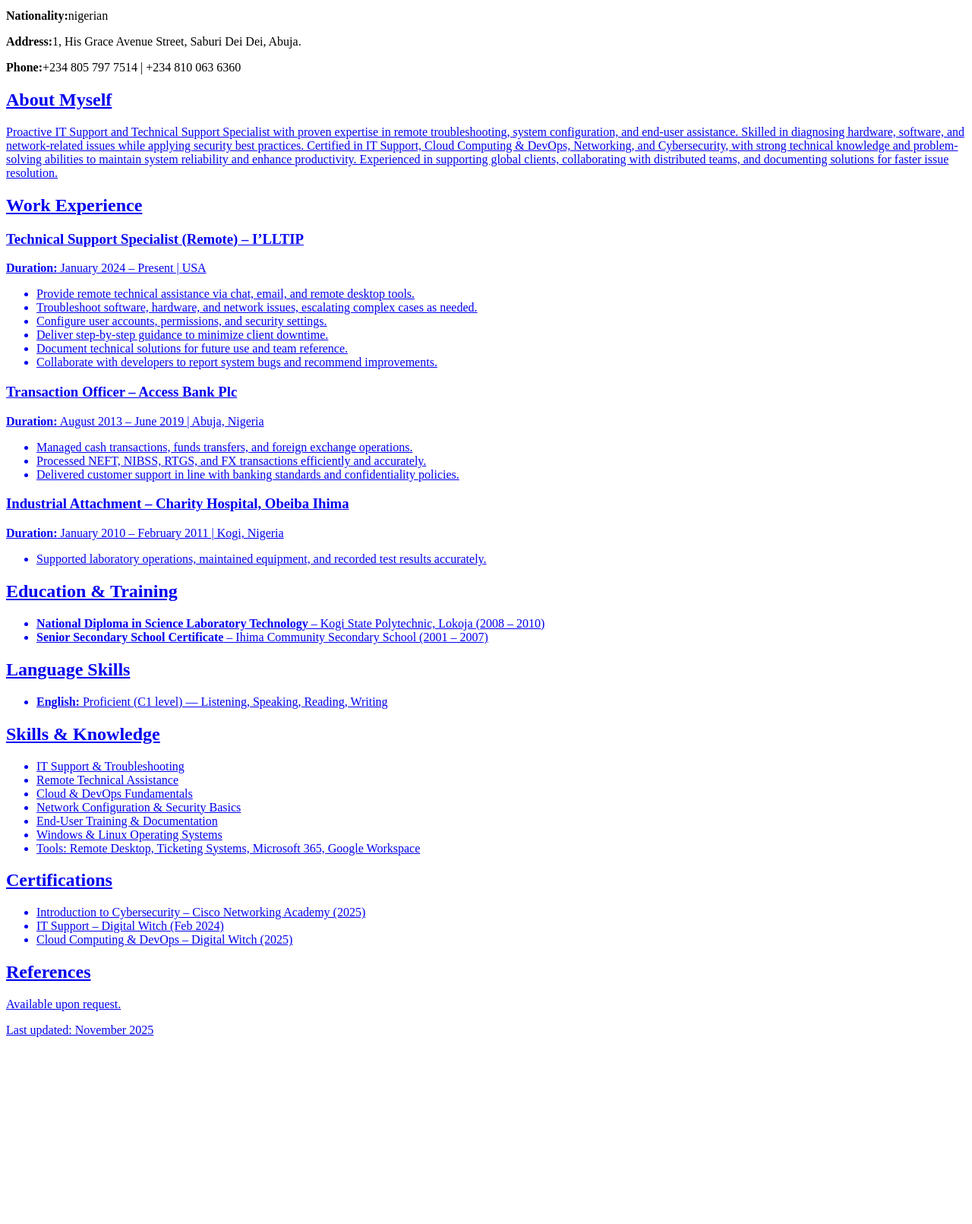
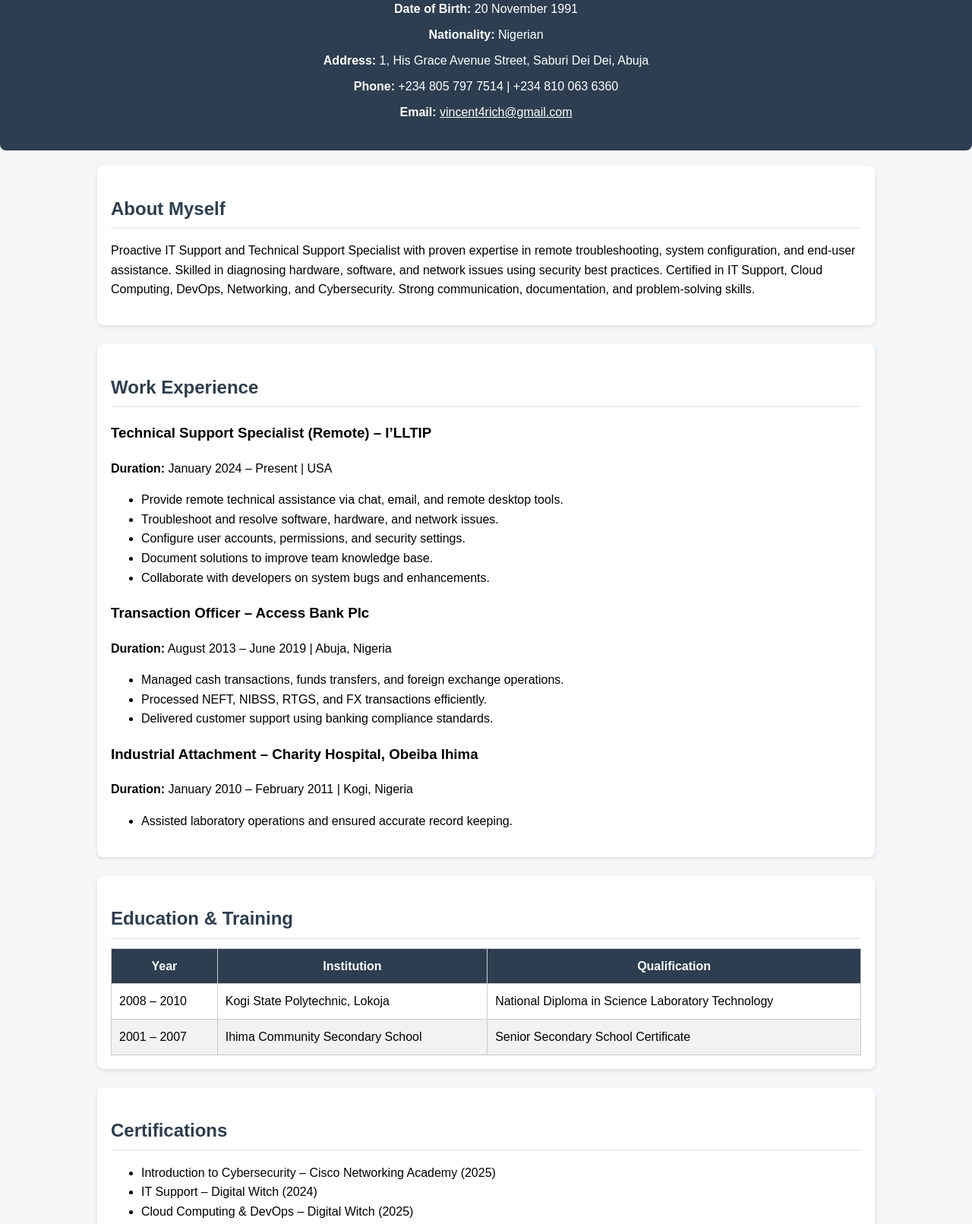
Before and after one commit to Oziadaovosi/Vin-Resume, a plain HTML site: page index.html in a window 1280 px wide. Shown: the part 102-1713 px from the top of the page at 76% size. Before the commit the page ends 1483 px from the top, so only its background shows below. Drawn offline with Linux system fonts and the light colour scheme.

Commit message:
Added resume styling and updated layout

```diff
--- a/index.html
+++ b/index.html
@@ -4,27 +4,33 @@
     <meta charset="UTF-8">
     <meta name="viewport" content="width=device-width, initial-scale=1.0">
     <title>Vincent Onotu Bello - Technical CV</title>
+    <link rel="stylesheet" href="style.css">
 </head>
+
 <body>
+
     <header>
         <h1>Vincent Onotu Bello</h1>
         <p><strong>Date of Birth:</strong> 20 November 1991</p>
-        <p><strong>Nationality:</strong>nigerian</p>
-        <p><strong>Address:</strong>1, His Grace Avenue Street, Saburi Dei Dei, Abuja.</p>
-        <p><strong>Phone:</strong>+234 805 797 7514 | +234 810 063 6360</p>
-        <p><Email:> <a href="mailto:vincent4rich@gmail.com"<vincent4rich@gmil.com</a></p>
+        <p><strong>Nationality:</strong> Nigerian</p>
+        <p><strong>Address:</strong> 1, His Grace Avenue Street, Saburi Dei Dei, Abuja</p>
+        <p><strong>Phone:</strong> +234 805 797 7514 | +234 810 063 6360</p>
+        <p><strong>Email:</strong>
+            <a href="mailto:vincent4rich@gmail.com">vincent4rich@gmail.com</a>
+        </p>
     </header>
 
     <main>
+
         <section>
             <h2>About Myself</h2>
-
-            <p>Proactive IT Support and Technical Support Specialist with proven expertise in remote troubleshooting, system configuration, and end-user assistance.
-                    Skilled in diagnosing hardware, software, and network-related issues while applying security best practices.
-                    Certified in IT Support, Cloud Computing & DevOps, Networking, and Cybersecurity, with strong technical knowledge and problem-solving abilities to maintain system reliability and enhance productivity.
-                    Experienced in supporting global clients, collaborating with distributed teams, and documenting solutions for faster issue resolution.
+            <p>
+                Proactive IT Support and Technical Support Specialist with proven expertise in remote troubleshooting,
+                system configuration, and end-user assistance. Skilled in diagnosing hardware, software, and network
+                issues using security best practices. Certified in IT Support, Cloud Computing, DevOps, Networking,
+                and Cybersecurity. Strong communication, documentation, and problem-solving skills.
             </p>
-        <section>
+        </section>
 
         <section>
             <h2>Work Experience</h2>
@@ -34,11 +40,10 @@
                 <p><strong>Duration:</strong> January 2024 – Present | USA</p>
                 <ul>
                     <li>Provide remote technical assistance via chat, email, and remote desktop tools.</li>
-          <li>Troubleshoot software, hardware, and network issues, escalating complex cases as needed.</li>
+                    <li>Troubleshoot and resolve software, hardware, and network issues.</li>
                     <li>Configure user accounts, permissions, and security settings.</li>
-          <li>Deliver step-by-step guidance to minimize client downtime.</li>
-          <li>Document technical solutions for future use and team reference.</li>
-          <li>Collaborate with developers to report system bugs and recommend improvements.</li>
+                    <li>Document solutions to improve team knowledge base.</li>
+                    <li>Collaborate with developers on system bugs and enhancements.</li>
                 </ul>
             </article>
 
@@ -47,8 +52,8 @@
                 <p><strong>Duration:</strong> August 2013 – June 2019 | Abuja, Nigeria</p>
                 <ul>
                     <li>Managed cash transactions, funds transfers, and foreign exchange operations.</li>
-          <li>Processed NEFT, NIBSS, RTGS, and FX transactions efficiently and accurately.</li>
-          <li>Delivered customer support in line with banking standards and confidentiality policies.</li>
+                    <li>Processed NEFT, NIBSS, RTGS, and FX transactions efficiently.</li>
+                    <li>Delivered customer support using banking compliance standards.</li>
                 </ul>
             </article>
 
@@ -56,23 +61,45 @@
                 <h3>Industrial Attachment – Charity Hospital, Obeiba Ihima</h3>
                 <p><strong>Duration:</strong> January 2010 – February 2011 | Kogi, Nigeria</p>
                 <ul>
-          <li>Supported laboratory operations, maintained equipment, and recorded test results accurately.</li>
+                    <li>Assisted laboratory operations and ensured accurate record keeping.</li>
                 </ul>
             </article>
+
         </section>
 
         <section>
             <h2>Education & Training</h2>
-      <ul>
-        <li><strong>National Diploma in Science Laboratory Technology</strong> – Kogi State Polytechnic, Lokoja (2008 – 2010)</li>
-        <li><strong>Senior Secondary School Certificate</strong> – Ihima Community Secondary School (2001 – 2007)</li>
-      </ul>
+
+            <table>
+                <thead>
+                    <tr>
+                        <th>Year</th>
+                        <th>Institution</th>
+                        <th>Qualification</th>
+                    </tr>
+                </thead>
+                <tbody>
+                    <tr>
+                        <td>2008 – 2010</td>
+                        <td>Kogi State Polytechnic, Lokoja</td>
+                        <td>National Diploma in Science Laboratory Technology</td>
+                    </tr>
+                    <tr>
+                        <td>2001 – 2007</td>
+                        <td>Ihima Community Secondary School</td>
+                        <td>Senior Secondary School Certificate</td>
+                    </tr>
+                </tbody>
+            </table>
+
         </section>
 
         <section>
-      <h2>Language Skills</h2>
+            <h2>Certifications</h2>
             <ul>
-        <li><strong>English:</strong> Proficient (C1 level) — Listening, Speaking, Reading, Writing</li>
+                <li>Introduction to Cybersecurity – Cisco Networking Academy (2025)</li>
+                <li>IT Support – Digital Witch (2024)</li>
+                <li>Cloud Computing & DevOps – Digital Witch (2025)</li>
             </ul>
         </section>
 
@@ -82,19 +109,17 @@
                 <li>IT Support & Troubleshooting</li>
                 <li>Remote Technical Assistance</li>
                 <li>Cloud & DevOps Fundamentals</li>
-        <li>Network Configuration & Security Basics</li>
-        <li>End-User Training & Documentation</li>
-        <li>Windows & Linux Operating Systems</li>
-        <li>Tools: Remote Desktop, Ticketing Systems, Microsoft 365, Google Workspace</li>
+                <li>Network Configuration & Security</li>
+                <li>Technical Documentation</li>
+                <li>Windows & Linux Administration</li>
+                <li>Tools: RDP, Ticketing Systems, Microsoft 365, Google Workspace</li>
             </ul>
         </section>
 
         <section>
-      <h2>Certifications</h2>
+            <h2>Language Skills</h2>
             <ul>
-        <li>Introduction to Cybersecurity – Cisco Networking Academy (2025)</li>
-        <li>IT Support – Digital Witch (Feb 2024)</li>
-        <li>Cloud Computing & DevOps – Digital Witch (2025)</li>
+                <li><strong>English:</strong> Proficient (C1 level)</li>
             </ul>
         </section>
 
@@ -102,13 +127,12 @@
             <h2>References</h2>
             <p>Available upon request.</p>
         </section>
+
     </main>
 
     <footer>
         <p>Last updated: November 2025</p>
     </footer>
 
-
 </body>
-
 </html>
--- /dev/null
+++ b/style.css
@@ -0,0 +1,80 @@
+/* ===== HEADER ===== */
+header {
+    text-align: center;
+    background-color: #2c3e50;
+    padding: 25px;
+    border-radius: 8px;
+    margin-bottom: 20px;
+}
+
+header h1,
+header p,
+header p strong,
+header a {
+    color: #ffffff;
+}
+
+header a:hover {
+    color: #f1c40f;
+}
+
+
+/* ===== MAIN CONTENT ===== */
+body {
+    font-family: Arial, sans-serif;
+    background-color: #f5f6f7;
+    margin: 0;
+    padding: 0;
+}
+
+main {
+    width: 80%;
+    margin: 20px auto;
+    line-height: 1.6;
+}
+
+section {
+    background-color: #ffffff;
+    padding: 18px;
+    margin-bottom: 25px;
+    border-radius: 8px;
+    box-shadow: 0 2px 5px rgba(0,0,0,0.1);
+}
+
+section h2 {
+    color: #2c3e50;
+    margin-bottom: 10px;
+    padding-bottom: 5px;
+    border-bottom: 2px solid #eeeeee;
+}
+
+
+/* ===== TABLE ===== */
+table {
+    width: 100%;
+    border-collapse: collapse;
+    margin-top: 12px;
+}
+
+table th, table td {
+    border: 1px solid #ccc;
+    padding: 10px;
+}
+
+table th {
+    background-color: #2c3e50;
+    color: white;
+}
+
+table tr:nth-child(even) {
+    background-color: #f2f2f2;
+}
+
+
+/* ===== FOOTER ===== */
+footer {
+    text-align: center;
+    margin-top: 30px;
+    padding: 10px 0;
+    color: #7f8c8d;
+}
```
Lines whose indentation alone changed are shown as unchanged.
